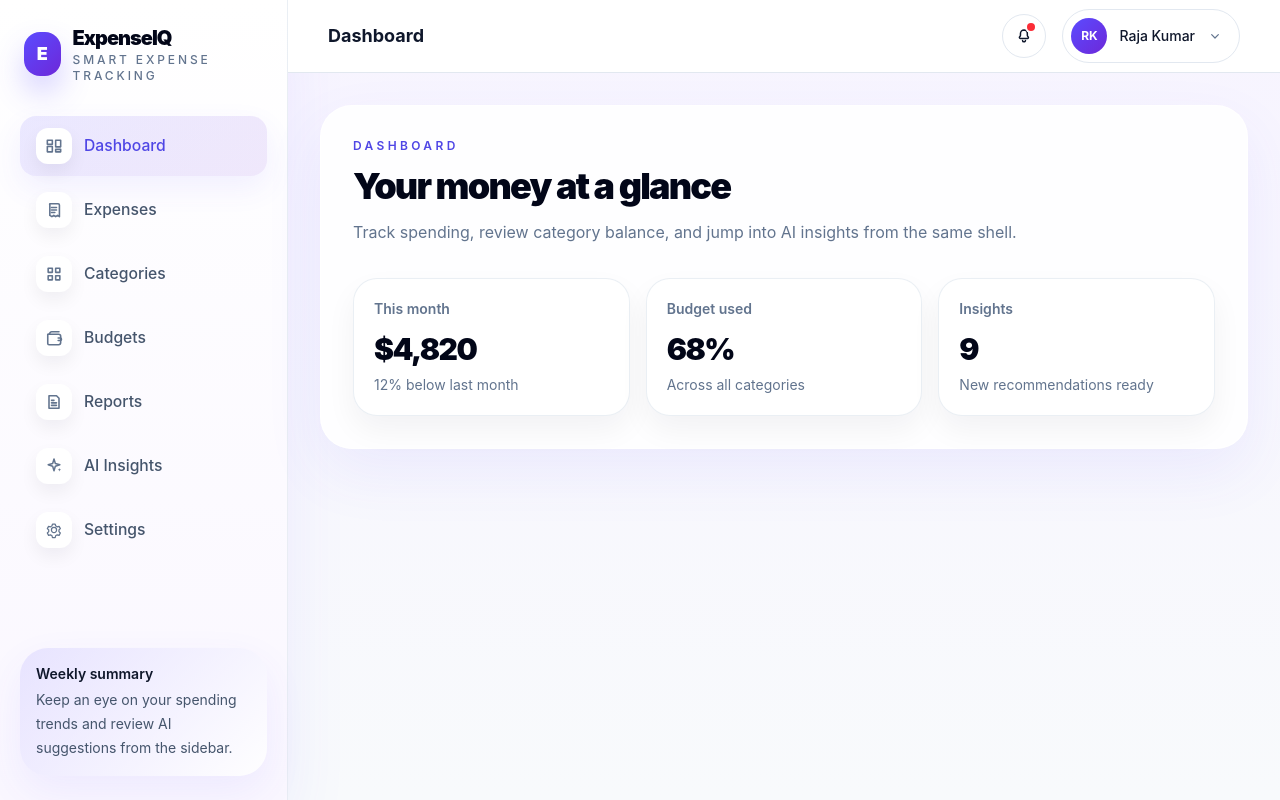
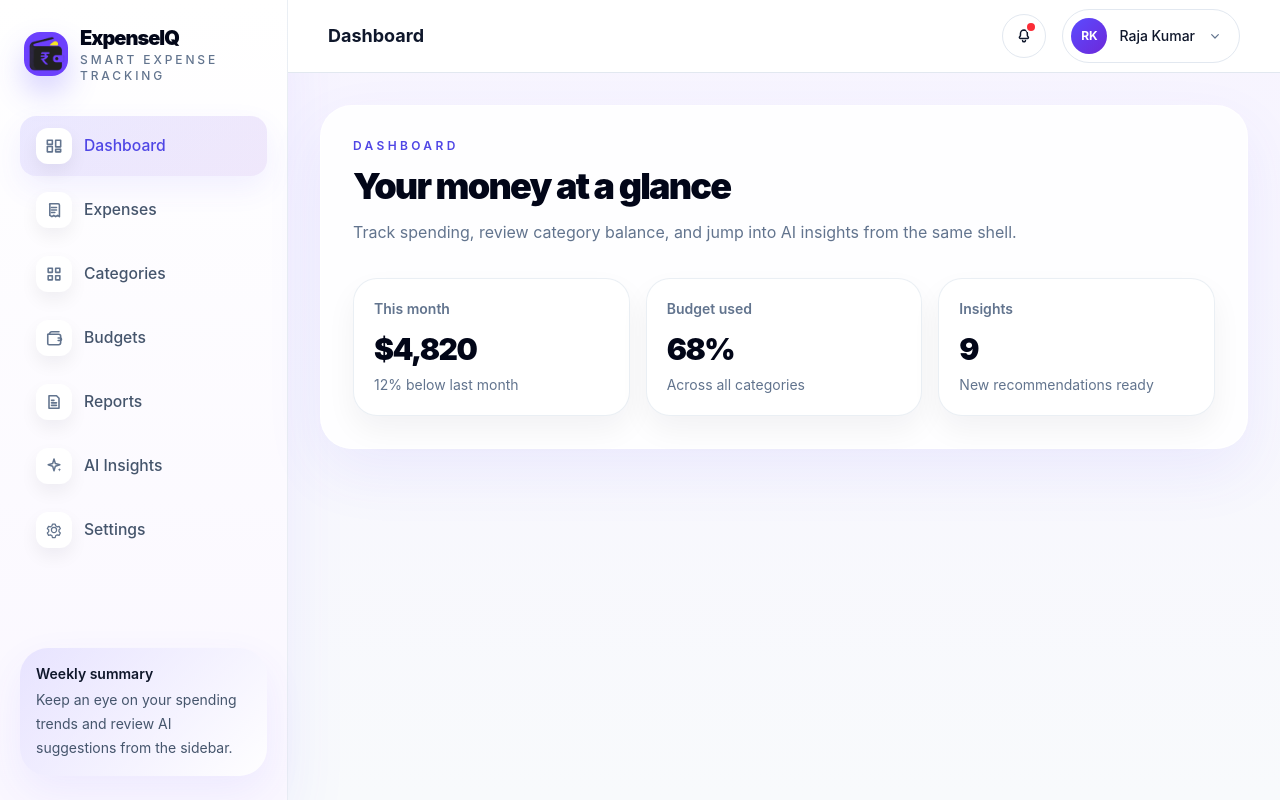
Before and after one commit to RajaThapak/ExpenseIQ, a React (Vite) app in the folder ai-expense-frontend/: page /login in a window 1280 px wide. Both pictures are taken after typing "name@example.com", "Sample123" into the empty fields and a click on the button "Login". Built offline with nearby package versions, Linux system fonts and the light colour scheme.

Commit message:
changed logo in sidebar

```diff
--- a/ai-expense-frontend/src/components/layout/sidebar.jsx
+++ b/ai-expense-frontend/src/components/layout/sidebar.jsx
@@ -14,9 +14,11 @@ export default function Sidebar() {
 	return (
 		<aside className="flex h-full w-full flex-col bg-[linear-gradient(180deg,#ffffff_0%,#faf7ff_100%)] px-5 py-6 shadow-[0_24px_60px_rgba(91,75,255,0.08)] lg:w-72 lg:border-r lg:border-slate-200/70">
 			<div className="mb-8 flex items-center gap-3 px-1">
-				<div className="flex h-11 w-11 items-center justify-center rounded-2xl bg-[linear-gradient(135deg,#5b4bff_0%,#6d28d9_100%)] text-lg font-black text-white shadow-[0_16px_30px_rgba(91,75,255,0.25)]">
-					E
-				</div>
+				<img
+					src="/favicon.png"
+					alt="ExpenseIQ logo"
+					className="h-11 w-11 shrink-0 rounded-2xl object-cover shadow-[0_16px_30px_rgba(91,75,255,0.25)]"
+				/>
 				<div>
 					<p className="text-xl font-black tracking-[-0.05em] text-slate-950">
 						ExpenseIQ
```
